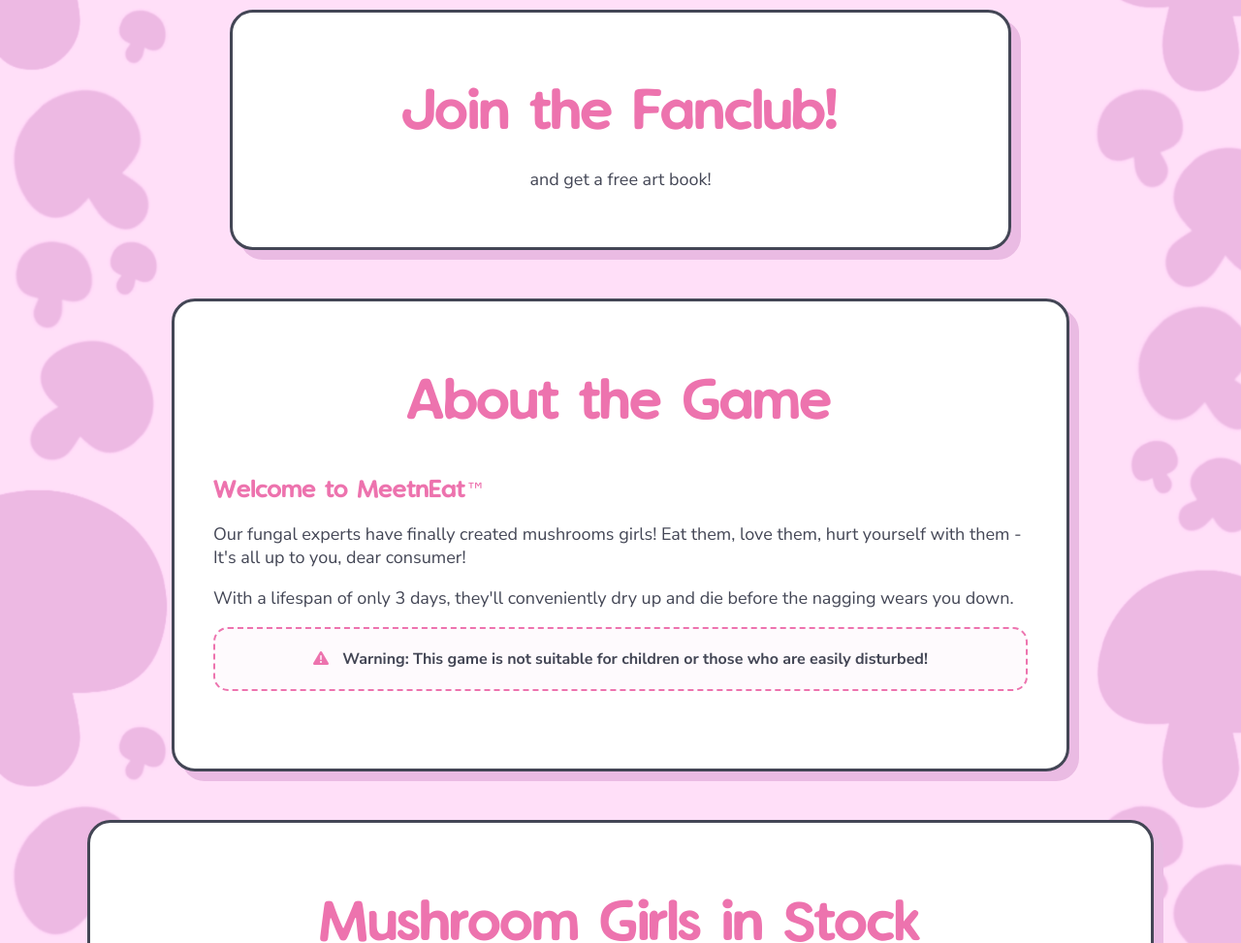
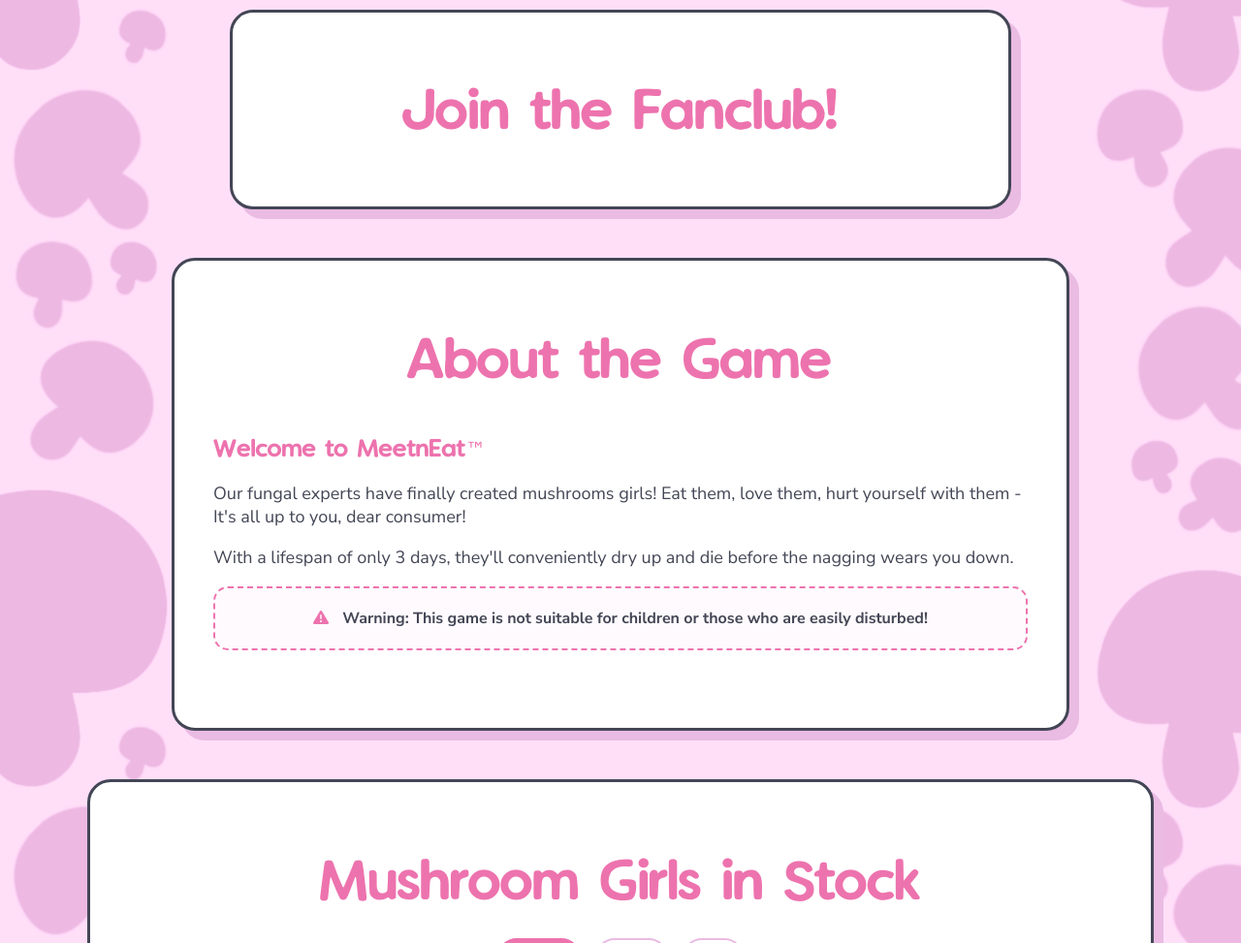
Before and after one commit to robsab13/growagirlfriendsite, a plain HTML site: page index.html in a window 1280 px wide. Shown: the part 856-1829 px from the top of the page at 97% size. Drawn offline with Linux system fonts and the light colour scheme.

Commit message:
Updated website

```diff
--- a/index.html
+++ b/index.html
@@ -621,7 +621,6 @@
             <section id="fanclub" class="content-box">
                 <div class="fanclub-subscribe">
                     <h2 class="section-title">Join the Fanclub!</h2>
-                    <p>and get a free art book!</p>
                     <script id="form-script-tag-19830589" src="https://true-blue-eyes.systeme.io/public/remote/page/320474287e733a2235242507928089ee747658a2.js"></script>
                 </div>
             </section>
```
